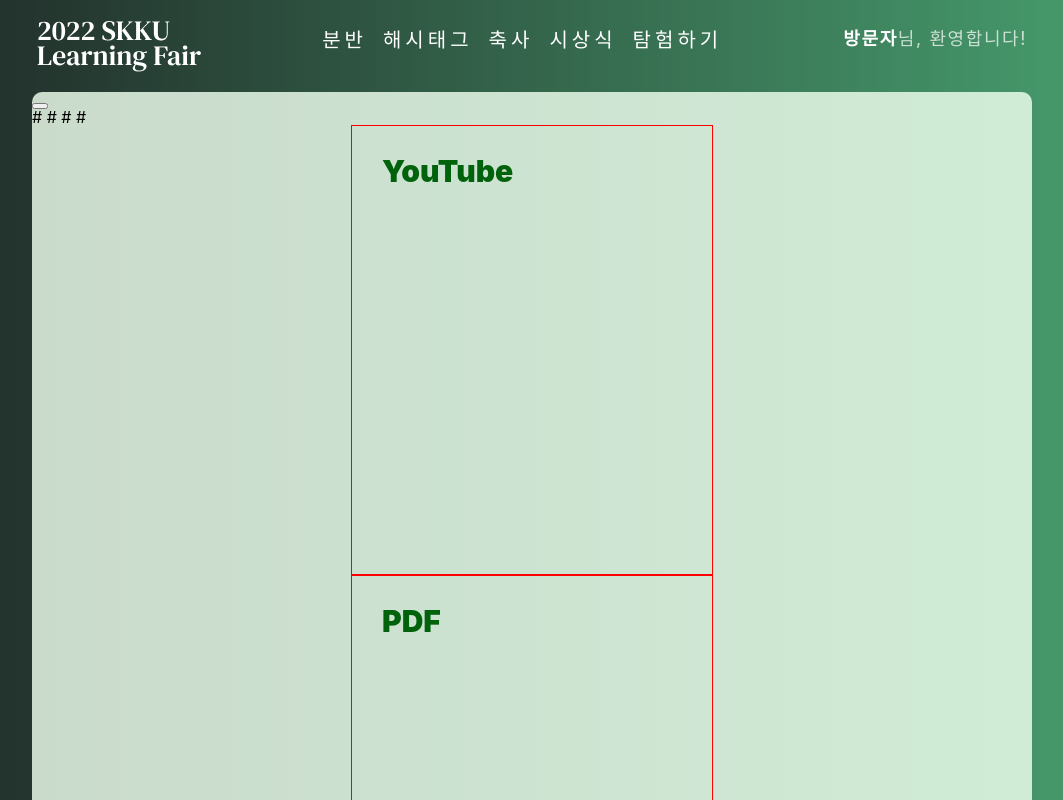
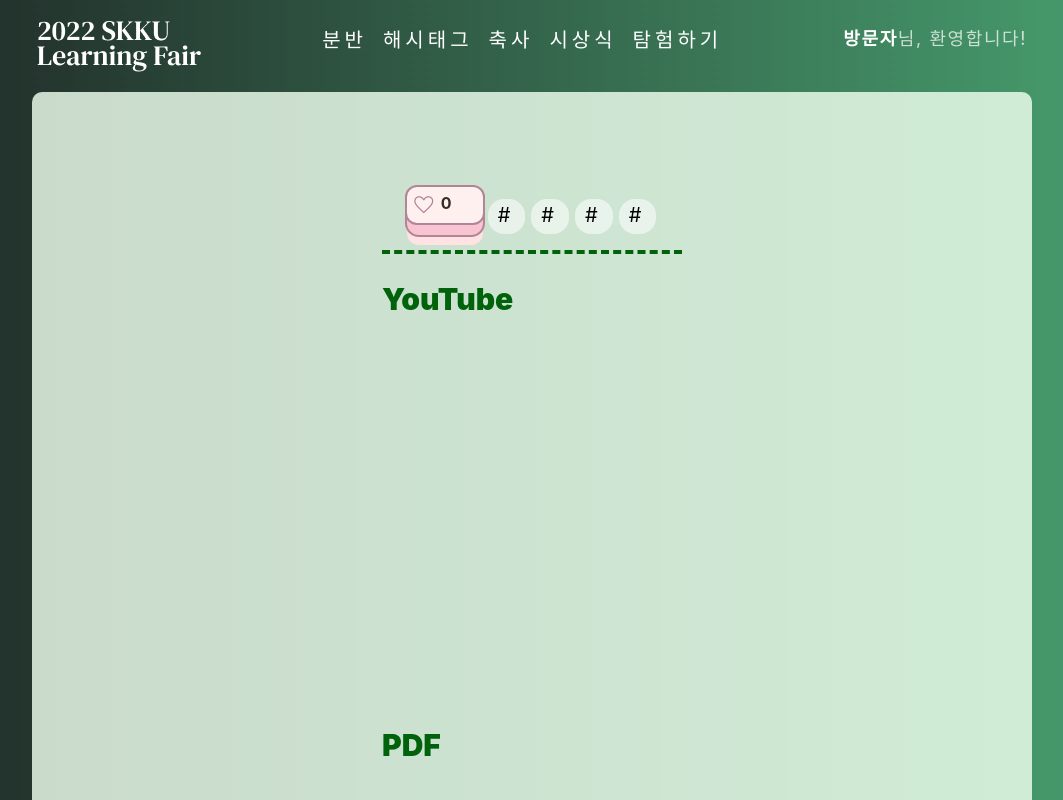
Before and after one commit to AJH0625/learning-fair-main, a React (Create React App) app in the folder client/: page /project/1 in a window 1280 px wide. Shown: the top 800 px of the page, without its empty margins (108-1171 px from the left). Built offline with nearby package versions, Linux system fonts and the light colour scheme; no server answers.

Commit message:
fe: project page

```diff
--- /dev/null
+++ b/client/src/css/Project.scss
@@ -0,0 +1,12 @@
+.Project{
+    background-color: #edfeedd3;
+    height: 1100px;
+    border-radius: 10px;
+    justify-content: center;
+    align-items: center;
+    align-content: center;
+    justify-items: center
+}
+
+@import url("project/projectInfo.scss");
+@import url("project/ProjectContent.scss");
--- /dev/null
+++ b/client/src/css/project/LikeBtn.scss
@@ -0,0 +1,96 @@
+$text: #382b22;
+$light-pink: #fff0f0;
+$pink: #ffe9e9;
+$dark-pink: #f9c4d2;
+$pink-border: #b18597;
+$pink-shadow: #ffe3e2;
+
+#like{
+    grid-area: btn;
+    div{
+        display: flex;
+        padding-right: 10px;
+    }
+    width: 80px;
+    font-size: 16px;
+    // background-image: linear-gradient(90deg, #fcecfe, #fbf6e7, #e6fcf5);
+    // border-radius: 11px;
+    padding: 3px 5px;
+    // line-height: 24px;
+    // cursor: pointer;
+    // appearance: none;
+    // outline: none;
+    // border: 0;
+    // color: #14387e;
+    // box-shadow: 0 1px 2px rgba(0 0 0 / 2%), 0 4px 16px rgba(0 0 0 / 2%),
+    //     0 4px 24px rgba(0 0 0 / 2%);
+    cursor: pointer;
+    outline: none;
+    border: 0;
+    vertical-align: middle;
+    text-decoration: none;
+    font-size: inherit;
+    font-family: inherit;
+    font-weight: 700;
+    color: $text;
+    // padding: 1.25em 2em;
+    background: $light-pink;
+    border: 2px solid $pink-border;
+    border-radius: 0.75em;
+    transform-style: preserve-3d;
+    transition: transform 150ms cubic-bezier(0, 0, 0.58, 1), background 150ms cubic-bezier(0, 0, 0.58, 1);
+    &::before {
+        position: absolute;
+        content: '';
+        width: 100%;
+        height: 100%;
+        top: 0;
+        left: 0;
+        right: 0;
+        bottom: 0;
+        background: $dark-pink;
+        border-radius: inherit;
+        box-shadow: 0 0 0 2px $pink-border, 0 0.625em 0 0 $pink-shadow;
+        transform: translate3d(0, 0.75em, -1em);
+        transition: transform 150ms cubic-bezier(0, 0, 0.58, 1), box-shadow 150ms cubic-bezier(0, 0, 0.58, 1);
+    }
+    &:hover {
+        background: $pink;
+        transform: translate(0, 0.25em);
+        &::before {
+            box-shadow: 0 0 0 2px $pink-border, 0 0.5em 0 0 $pink-shadow;
+            transform: translate3d(0, 0.5em, -1em);
+        }
+    }
+    &:active {
+        background: $pink;
+        transform: translate(0em, 0.75em);
+        &::before {
+            box-shadow: 0 0 0 2px $pink-border, 0 0 $pink-shadow;
+            transform: translate3d(0, 0, -1em);
+        }
+    }
+}
+
+.material-symbols-outlined {
+    padding-right: 5px;
+    // margin:0;
+    color:rgb(255, 84, 84);
+    font-variation-settings:
+    'FILL' 1,
+    'wght' 100,
+    'GRAD' 0,
+    'opsz' 40
+}
+
+
+.NoneClick{
+    .material-symbols-outlined {
+        color:#b18597;
+        font-variation-settings:
+        'FILL' 0,
+        'wght' 300,
+        'GRAD' 0,
+        'opsz' 40
+    }
+}
--- a/client/src/css/Project.css
+++ b/client/src/css/project/ProjectContent.scss
@@ -1,12 +1,3 @@
-.Project{
-
-    background-color: #edfeedd3;
-    min-height: 120vh;
-    max-height: auto;
-    /* margin: 10px 0px; */
-    /* overflow:auto; */
-    border-radius: 10px;
-}
 .ProjectContentWrapper{
     display: grid;
     grid-template-areas:
@@ -17,19 +8,18 @@
 }
 
 #ProjectYoutube{
+    border-top:4px dashed #00620a;
     grid-area: youtube;
 }
 #ProjectPDF{
     grid-area: pdf;
 }
-
 .ProjectContent {
-    border: solid red 1px;
-    padding: 30px;
+    padding: 30px 0;
 }
 
 .ProjectContent p{
-    padding-bottom: 10px;
+    padding-bottom: 20px;
     font-size: 30px;
     color: #00620a;
     font-weight: 900;
--- /dev/null
+++ b/client/src/css/project/projectInfo.scss
@@ -0,0 +1,52 @@
+@import url('https://fonts.googleapis.com/css?family=Rubik:700&display=swap');
+@import url('https://fonts.googleapis.com/css2?family=Material+Symbols+Outlined:opsz,wght,FILL,GRAD@20..48,100..700,0..1,-50..200');
+
+.ProjectInfo{
+    // justify-content: center;
+    // width: 600px;
+    margin: 0px 180px 25px 180px;
+    h2{
+        text-align: center;
+        padding:15px 0px;
+        font-weight: 900;
+        font-size: 50px;
+        word-break: keep-all;
+        letter-spacing:10px;
+        background: linear-gradient(to right top, #003415, #98e2a1);
+        background-clip: text;
+        -webkit-text-fill-color: transparent;
+        -webkit-text-stroke: 2px rgb(0, 0, 0);
+    }
+}
+
+
+.ProjectInfoWrapper{
+    display: grid;
+    // justify-content: center;
+    grid-template-areas: 'btn hashtag';
+}
+
+#member{
+    text-align: center;
+    font-size: 20px;
+    letter-spacing: 3px;
+    margin-bottom: 20px;
+}
+
+#hashtag{
+    grid-area: hashtag;
+    text-align: end;
+    margin-top:20px;
+    span{
+        margin: 0 3px;
+        font-size: 20px;
+        border-radius: 1rem;
+        padding: 4px 15px 7px 10px;
+        // background-color: #00620a30;
+        background-color: rgba(255, 255, 255, 0.554);
+        // text-decoration: 1px underline;
+        // border-bottom: 1px outset #00620a;
+    }
+}
+
+@import url("LikeBtn.scss");
--- a/client/src/js/Project.js
+++ b/client/src/js/Project.js
@@ -1,19 +1,17 @@
 import { useEffect, useState } from 'react';
-import { useParams } from 'react-router-dom';
-import '../css/Project.css';
+import { useLocation, useParams } from 'react-router-dom';
+import '../css/Project.scss';
 import axios from "axios";
 import YouTube from 'react-youtube';
+import { useRef } from 'react';
 
 function Project() {
 
-    const [project, setProject] = useState({
-            class_name:"",team_number:"",team_name:"",team_member:""
-            ,project_name:"",project_pdf_url:"",project_youtube_url:""
-            ,hashtag_main:"",hashtag_custom_a:"",hashtag_custom_b:"",hashtag_custom_c:""
-            ,like_cnt:""
-        });
-    const [like, setLike] = useState(0);
-    const [click, setClick] = useState(false);
+    const project=useRef("")
+    // const like=useRef(0)
+    const [like_show, setLike] = useState(0);
+    const click=useRef(false)
+
     async function project_info_api(projectInfoReqJson){
         try {
             const response = await axios.post('/project-info',
@@ -23,21 +21,26 @@
                     },
                 })
             const data=response.data
-            setProject({
+            project.current={
                 class_name:data.class_name,
                 team_number:data.team_number,
                 team_name:data.team_name,
+
+                project_name:data.project_name,
                 team_member:data.team_member,
-                project_name:data.project_name,
+
                 project_pdf_url:data.project_pdf_url,
                 project_youtube_url:(data.project_youtube_url).slice(-11),
+
                 hashtag_main:data.hashtag_main,
                 hashtag_custom_a:data.hashtag_custom_a,
                 hashtag_custom_b:data.hashtag_custom_b,
                 hashtag_custom_c:data.hashtag_custom_c,
+
                 like_cnt:data.like_cnt
-            })
-            setLike(()=>{return project.like_cnt})
+            }
+            // like.current=project.current.like_cnt
+            setLike(project.current.like_cnt)
         } catch(e) {
             console.log(e);
         }
@@ -51,10 +54,14 @@
                         "Content-Type": `application/json`,
                     },
                 })
-            const like_cnt=response.data.like_cnt;
-            setLike(like_cnt)
-            console.log(click,like_cnt,like)
-            setClick(!click)
+            if (like_show>response.data.like_cnt){
+                click.current=false
+            }else{
+                click.current=true
+            }
+            // console.log("click",click.current,like.current,response.data.like_cnt)
+            // like.current=response.data.like_cnt
+            setLike(response.data.like_cnt)
         } catch(e) {
             console.log(e);
         }
@@ -63,16 +70,28 @@
     const project_id = useParams().projectId;
     useEffect(() => {
         project_info_api({project_id});
-        setLike(project.like_cnt)
+        click.current=false
     }, [project_id]);
-
     return (
         <div className="Project">
-            <div id='ProjectInfo'>
-                <button id="like" onClick={handleOnclick}>{like}</button>
-                <p id="member">{project.team_member}</p>
-                <p id="hashtag">#{project.hashtag_main} #{project.hashtag_custom_a} #{project.hashtag_custom_b} #{project.hashtag_custom_c} </p>
-            </div>
+            <div className='ProjectInfo'>
+                <h2>{project.current.project_name}</h2>
+                <p id="member">{project.current.team_member}</p>
+                <div class="ProjectInfoWrapper">
+                    <button id="like" onClick={handleOnclick} className={`${click.current?"":"NoneClick"}`}>
+                        <div>
+                            <span class="material-symbols-outlined">favorite</span>
+                            {like_show}
+                        </div>
+                    </button>
+                    <p id="hashtag">
+                        <span>#{project.current.hashtag_main}</span>
+                        <span>#{project.current.hashtag_custom_a}</span>
+                        <span>#{project.current.hashtag_custom_b}</span>
+                        <span>#{project.current.hashtag_custom_c}</span>
+                    </p>
+                </div>
+                </div>
             <div className="ProjectContentWrapper">
                 <div className="ProjectContent" id="ProjectYoutube">
                     <p>YouTube</p>
@@ -85,7 +104,7 @@
                 </div>
                 <div className="ProjectContent" id="ProjectPDF">
                     <p>PDF</p>
-                    <embed className="ProjectPDF" src={project.project_pdf_url} type="application/pdf"/>
+                    <embed className="ProjectPDF" src={project.current.project_pdf_url} type="application/pdf"/>
                 </div>
             </div>
 
```
